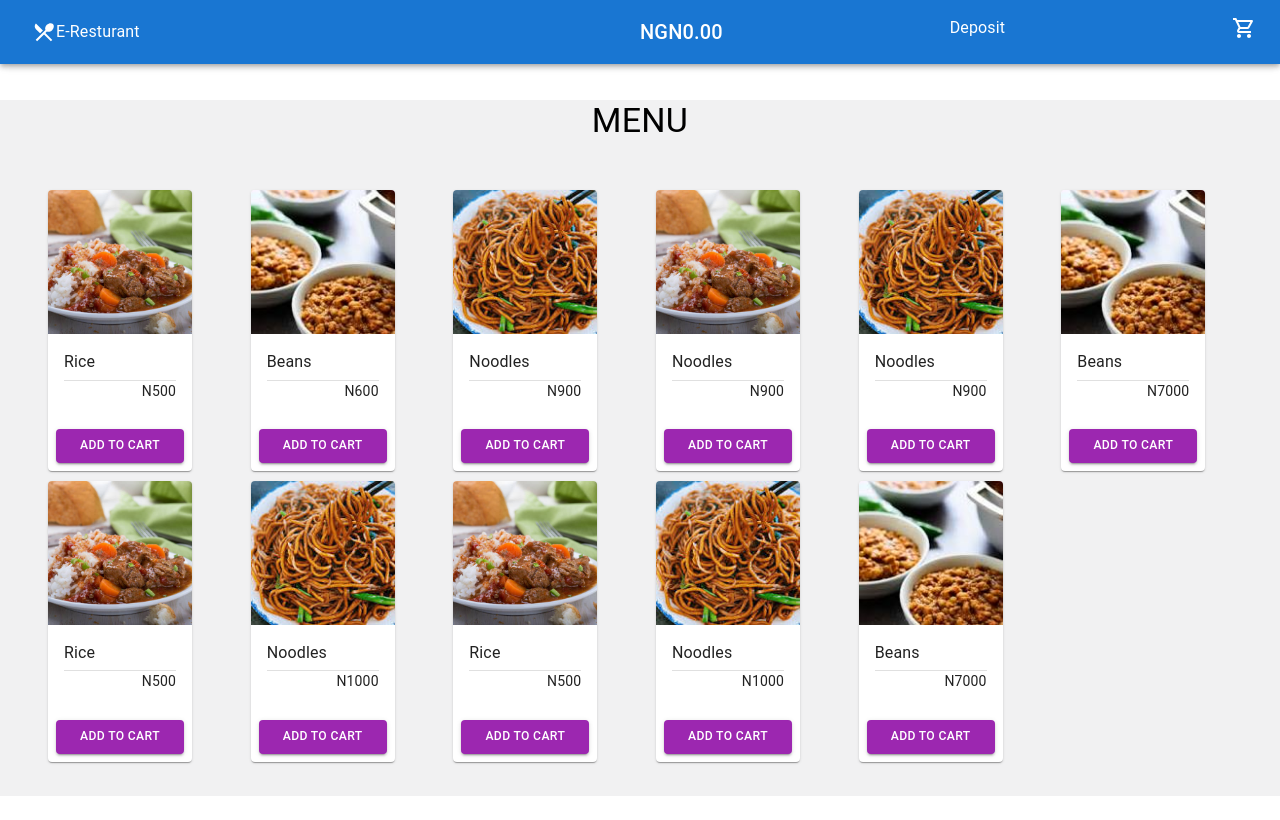
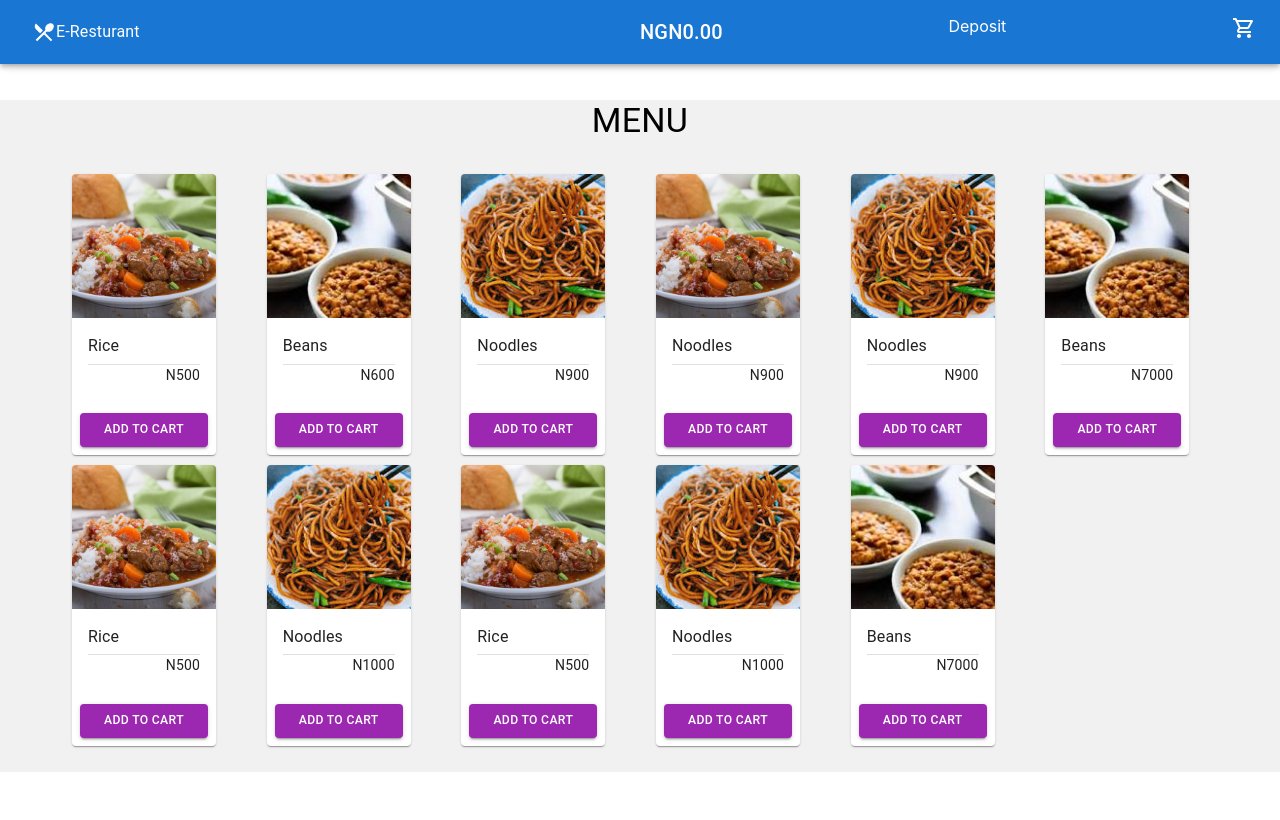
Before and after one commit to Auskon777/Resturant, a React (Create React App) app: page / in a window 1280 px wide. Built offline with nearby package versions, Linux system fonts and the light colour scheme.

Commit message:
third commit

```diff
--- a/src/Pages/Deposit.jsx
+++ b/src/Pages/Deposit.jsx
@@ -20,6 +20,7 @@ const Deposit = () => {
     } else {
       setError("Amount must be between N100.00 and N100,000.00");
     }
+    setAmount("");
   };
 
   return (
@@ -30,9 +31,8 @@ const Deposit = () => {
           <TextField
             label="Enter Amount"
             type="number"
-            step="0.01"
             value={amount}
-            onChange={(e) => setAmount(parseFloat(e.target.value))}
+            onChange={(e) => setAmount(e.target.value)}
             variant="outlined"
             margin="normal"
             fullWidth
--- a/src/components/Products.jsx
+++ b/src/components/Products.jsx
@@ -13,13 +13,19 @@ export default function Products() {
 
       <Box
         sx={{
-          flexGrow: 1,
-          margin: "1.5rem ",
+          display: "flex",
+          justifyContent: "center",
+          margin: "1rem ",
         }}
       >
-        <Grid container columnSpacing={{xs: 1, sm: 3, md: 4}} padding="1.5rem">
+        <Grid
+          container
+          columnSpacing={{xs: 1.5, sm: 2, md: 4}}
+          padding="1rem"
+          sx={{maxWidth: "1200px"}}
+        >
           {ProductsList.map((Products, key) => (
-            <Grid item xs={6} sm={4} md={2} key={key}>
+            <Grid item xs={6} sm={3} md={2} key={key}>
               <ProductCart data={Products} />
             </Grid>
           ))}
--- a/src/components/header.jsx
+++ b/src/components/header.jsx
@@ -7,6 +7,7 @@ import {
   Grid,
   IconButton,
   Badge,
+  useMediaQuery,
 } from "@mui/material";
 import AddCardOutlinedIcon from "@mui/icons-material/AddCardOutlined";
 import ShoppingCartOutlinedIcon from "@mui/icons-material/ShoppingCartOutlined";
@@ -23,6 +24,7 @@ function Header() {
     setTotalQuantity(total);
   }, [carts]);
   const balance = useSelector((state) => state.balance.balance);
+  const IsMobile = useMediaQuery("(max-width:600px)");
   return (
     <>
       <AppBar>
@@ -43,14 +45,27 @@ function Header() {
             <Grid item>
               <Typography variant="h6">NGN{balance.toFixed(2)}</Typography>
             </Grid>
+            {IsMobile ? (
               <Grid item>
                 <Link
                   to="/Deposit"
                   style={{color: "white", textDecoration: "none"}}
                 >
-                <Typography fontSize={16}>Deposit</Typography>
+                  <Typography variant="body2">
+                    [NGN{balance.toFixed(2)}]
+                  </Typography>
                 </Link>
               </Grid>
+            ) : (
+              <Grid item>
+                <Link
+                  to="/Deposit"
+                  style={{color: "white", textDecoration: "none"}}
+                >
+                  <Typography variant="">Deposit</Typography>
+                </Link>
+              </Grid>
+            )}
             <Grid item>
               <Link to="/Cart" style={{color: "white", textDecoration: "none"}}>
                 <Badge badgeContent={totalQuantity} color="secondary">
```
Lines whose indentation alone changed are shown as unchanged.
